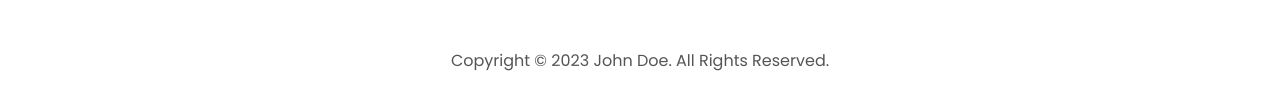
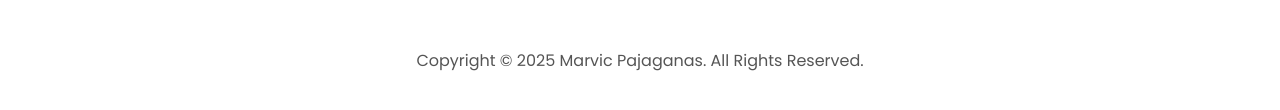
Before and after one commit to Titomarvs/portfolio1, a plain HTML site: page index.html in a window 1280 px wide. Shown: the part 4566-4676 px from the top of the page. Drawn offline with Linux system fonts and the light colour scheme.

Commit message:
name chage

```diff
--- a/index.html
+++ b/index.html
@@ -29,7 +29,7 @@
 
 
     <nav id="hamburger-nav">
-      <div class="logo">John Doe</div>
+      <div class="logo">Marvic Pajaganas</div>
       <div class="hamburger-menu">
         <div class="hamburger-icon" onclick="toggleMenu()">
           <span></span>
@@ -382,7 +382,7 @@
           </ul>
         </div>
       </nav>
-      <p>Copyright &#169; 2023 John Doe. All Rights Reserved.</p>
+      <p>Copyright &#169; 2025 Marvic Pajaganas. All Rights Reserved.</p>
     </footer>
     <script src="script.js"></script>
   </body>
```
